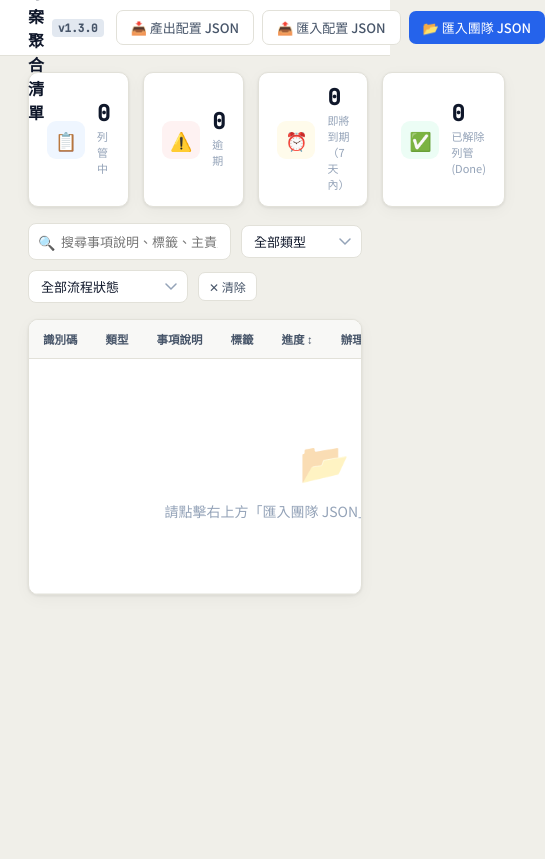
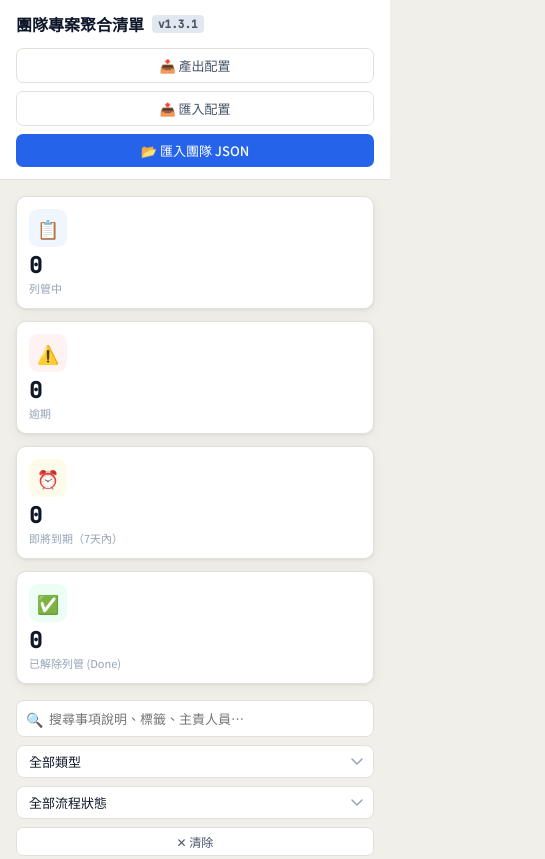
Before and after one commit to joy3352763/joykanban, a plain HTML site: page Tracker.html in a window 390 px wide. Shown: the top 859 px of the page, 545 px wide, since content can reach past the window. Drawn offline with Linux system fonts and the light colour scheme.

Commit message:
Update Tracker.html

```diff
--- a/Tracker.html
+++ b/Tracker.html
@@ -33,10 +33,10 @@ body { font-family: 'Noto Sans TC', sans-serif; background: var(--bg); color: va
 
 /* ── Main layout ── */
 .main { flex: 1; display: flex; flex-direction: column; min-height: 100vh; width: 100%; }
-.topbar { background: var(--surface); border-bottom: 1px solid var(--border); padding: 0 28px; height: 56px; display: flex; align-items: center; gap: 12px; position: sticky; top: 0; z-index: 90; }
-.topbar-title { font-size: 16px; font-weight: 600; color: var(--text); flex: 1; display: flex; align-items: center; gap: 8px; }
+.topbar { background: var(--surface); border-bottom: 1px solid var(--border); padding: 0 28px; height: 56px; display: flex; align-items: center; justify-content: space-between; gap: 12px; position: sticky; top: 0; z-index: 90; }
+.topbar-title { font-size: 16px; font-weight: 600; color: var(--text); display: flex; align-items: center; gap: 8px; flex-wrap: wrap; }
 .version-tag { font-family: 'JetBrains Mono', monospace; font-size: 11px; background: #e2e8f0; color: #475569; padding: 2px 6px; border-radius: 4px; }
-.topbar-actions { display: flex; align-items: center; gap: 8px; }
+.topbar-actions { display: flex; align-items: center; gap: 8px; flex-wrap: wrap; }
 
 .btn { display: inline-flex; align-items: center; gap: 6px; padding: 7px 14px; border-radius: 7px; font-size: 13px; font-weight: 500; font-family: inherit; cursor: pointer; transition: all .15s; border: none; white-space: nowrap; }
 .btn-primary { background: var(--accent); color: white; }
@@ -66,9 +66,9 @@ select.filter-select { padding: 8px 12px; border: 1px solid var(--border); borde
 select.filter-select:focus { outline: none; border-color: var(--accent); }
 
 /* Table */
-.table-wrap { padding: 0 28px 28px; flex: 1; }
-.table-card { background: var(--surface); border: 1px solid var(--border); border-radius: var(--radius); box-shadow: var(--shadow); overflow: hidden; }
-table { width: 100%; border-collapse: collapse; }
+.table-wrap { padding: 0 28px 28px; flex: 1; display: flex; flex-direction: column; min-width: 0; }
+.table-card { background: var(--surface); border: 1px solid var(--border); border-radius: var(--radius); box-shadow: var(--shadow); overflow-x: auto; -webkit-overflow-scrolling: touch; }
+table { width: 100%; border-collapse: collapse; min-width: 800px; }
 thead { background: #f8f8f6; }
 th { padding: 11px 14px; text-align: left; font-size: 11.5px; font-weight: 600; color: var(--text-2); border-bottom: 1px solid var(--border); white-space: nowrap; }
 th.sortable { cursor: pointer; user-select: none; }
@@ -78,7 +78,7 @@ tbody tr:hover { background: #fafaf8; }
 tbody tr.overdue td:first-child { border-left: 3px solid var(--danger); }
 tbody tr.soon td:first-child { border-left: 3px solid var(--warn); }
 .seq-no { font-family: 'JetBrains Mono', monospace; font-size: 12px; color: var(--text-3); font-weight: 500; }
-.type-badge { display: inline-flex; align-items: center; padding: 3px 8px; border-radius: 5px; font-size: 11px; font-weight: 600; }
+.type-badge { display: inline-flex; align-items: center; padding: 3px 8px; border-radius: 5px; font-size: 11px; font-weight: 600; white-space: nowrap; }
 .type-badge.project { background: #eff6ff; color: #1d4ed8; }
 .type-badge.routine { background: #f0fdf4; color: #15803d; }
 .item-title { font-weight: 500; color: var(--text); line-height: 1.4; }
@@ -99,8 +99,8 @@ tbody tr.soon td:first-child { border-left: 3px solid var(--warn); }
 .progress-fill.mid { background: var(--warn); }
 .progress-fill.high { background: var(--ok); }
 
-/* Badges - 恢復為純顯示，並加入點擊修改的提示與效果 */
-.status-badge, .wf-badge { display: inline-flex; align-items: center; gap: 5px; padding: 4px 9px; border-radius: 99px; font-size: 11.5px; font-weight: 500; cursor: pointer; transition: opacity 0.2s; }
+/* Badges */
+.status-badge, .wf-badge { display: inline-flex; align-items: center; gap: 5px; padding: 4px 9px; border-radius: 99px; font-size: 11.5px; font-weight: 500; cursor: pointer; transition: opacity 0.2s; white-space: nowrap; }
 .status-badge:hover, .wf-badge:hover { opacity: 0.7; }
 .status-badge::before { content: ''; width: 6px; height: 6px; border-radius: 50%; }
 
@@ -114,7 +114,7 @@ tbody tr.soon td:first-child { border-left: 3px solid var(--warn); }
 .wf-badge.approved { background: var(--ok-bg); color: var(--ok); border: 1px solid #a7f3d0; }
 .wf-badge.returned { background: var(--danger-bg); color: var(--danger); border: 1px solid #fecaca; }
 
-.track-date { font-family: 'JetBrains Mono', monospace; font-size: 12px; color: var(--text-2); }
+.track-date { font-family: 'JetBrains Mono', monospace; font-size: 12px; color: var(--text-2); white-space: nowrap; }
 .track-date.overdue { color: var(--danger); font-weight: 600; }
 .track-date.soon { color: var(--warn); font-weight: 600; }
 .actions { display: flex; gap: 6px; }
@@ -126,18 +126,46 @@ tbody tr.soon td:first-child { border-left: 3px solid var(--warn); }
 .detail-label { font-size: 12px; font-weight: 600; color: var(--text-3); margin-bottom: 8px; border-bottom: 1px solid #f0f0ec; padding-bottom: 6px; }
 .detail-text { font-size: 13px; line-height: 1.6; color: var(--text-2); white-space: pre-wrap; }
 .log-entry { margin-bottom: 8px; font-size: 12.5px; border-left: 2px solid var(--border); padding-left: 8px; }
-.log-time { font-family: 'JetBrains Mono', monospace; font-size: 11px; color: var(--text-3); }
+.log-time { font-family: 'JetBrains Mono', monospace; font-size: 11px; color: var(--text-3); display: block; margin-bottom: 2px;}
 .log-user { font-weight: 600; color: var(--text); }
-.subtask-item { display: flex; align-items: flex-start; gap: 6px; margin-bottom: 4px; }
+.subtask-item { display: flex; align-items: flex-start; gap: 6px; margin-bottom: 4px; font-size: 13px;}
 .subtask-item.done { color: var(--ok); text-decoration: line-through; opacity: 0.7; }
 
 .empty-state { text-align: center; padding: 60px 20px; }
 .empty-state .icon { font-size: 40px; margin-bottom: 12px; opacity: .4; }
 .empty-state p { color: var(--text-3); font-size: 14px; }
 .section-divider { padding: 8px 14px; background: #f8f7f4; border-bottom: 1px solid var(--border); font-size: 12px; font-weight: 500; color: var(--text-3); cursor: pointer; }
+
+/* ── 卷軸美化 ── */
 ::-webkit-scrollbar { width: 6px; height: 6px; }
 ::-webkit-scrollbar-track { background: transparent; }
 ::-webkit-scrollbar-thumb { background: #d1d5db; border-radius: 99px; }
+
+/* ── Mobile 版面支援 (RWD) ── */
+@media (max-width: 900px) {
+  .expanded-content { grid-template-columns: 1fr; gap: 16px; } /* 平板尺寸下，詳情面板改為單欄上下排列 */
+  .detail-block { grid-column: 1 / -1 !important; }
+}
+
+@media (max-width: 768px) {
+  .topbar { padding: 12px 16px; height: auto; flex-direction: column; align-items: flex-start; gap: 12px; }
+  .topbar-actions { width: 100%; justify-content: flex-start; }
+
+  .stats-bar { padding: 16px; display: grid; grid-template-columns: 1fr 1fr; gap: 12px; }
+  .stat-card { padding: 12px; flex-direction: column; align-items: flex-start; gap: 8px; }
+
+  .filter-bar { padding: 0 16px 16px; flex-direction: column; align-items: stretch; gap: 8px; }
+  .search-wrap { width: 100%; min-width: unset; }
+  .filter-select { width: 100%; }
+
+  .table-wrap { padding: 0 16px 28px; }
+  th, td { padding: 10px; }
+}
+
+@media (max-width: 480px) {
+  .stats-bar { grid-template-columns: 1fr; } /* 手機直向尺寸下，統計卡片改為單欄排列 */
+  .btn { width: 100%; justify-content: center; } /* 手機上的按鈕滿版以便點擊 */
+}
 </style>
 </head>
 <body>
@@ -145,13 +173,13 @@ tbody tr.soon td:first-child { border-left: 3px solid var(--warn); }
 <main class="main">
   <!-- Top bar -->
   <div class="topbar">
-    <div class="topbar-title">團隊專案聚合清單 <span class="version-tag">v1.3.0</span></div>
+    <div class="topbar-title">團隊專案聚合清單 <span class="version-tag">v1.3.1</span></div>
     <div class="topbar-actions">
       <!-- 配置與匯入匯出按鈕 -->
-      <button class="btn btn-ghost" onclick="exportConfig()" title="匯出您的介面自訂標籤設定">📥 產出配置 JSON</button>
+      <button class="btn btn-ghost" onclick="exportConfig()" title="匯出您的介面自訂標籤設定">📥 產出配置</button>
 
       <input type="file" id="config-upload" accept=".json" onchange="importConfig(event)" style="display: none;">
-      <button class="btn btn-ghost" onclick="document.getElementById('config-upload').click()" title="載入介面自訂標籤設定">📤 匯入配置 JSON</button>
+      <button class="btn btn-ghost" onclick="document.getElementById('config-upload').click()" title="載入介面自訂標籤設定">📤 匯入配置</button>
 
       <input type="file" id="multi-upload" multiple accept=".json" onchange="handleTeamUpload(event)" style="display: none;">
       <button class="btn btn-primary" onclick="document.getElementById('multi-upload').click()">📂 匯入團隊 JSON</button>
@@ -272,9 +300,8 @@ function updateFilterOptionsUI() {
 
 // ── 匯出與匯入配置 JSON (純介面設定，不包含專案資料) ───────────────────
 function exportConfig() {
-  // 只匯出介面標籤設定
   const configPayload = {
-    version: "1.3.0",
+    version: "1.3.1",
     labels: customLabels
   };
 
@@ -294,14 +321,12 @@ async function importConfig(event) {
     const text = await file.text();
     const data = JSON.parse(text);
 
-    // 只讀取 labels 設定，絕對不覆蓋 CURRENT_ITEMS (專案進度)
     if (data.labels) {
       customLabels = { ...customLabels, ...data.labels };
       updateFilterOptionsUI();
-      renderTable(); // 重新渲染表格，套用新標籤文字
+      renderTable();
       alert("成功載入介面配置！自訂標籤慣用語已更新。");
     } else if (Array.isArray(data) || data.items) {
-      // 防呆：如果使用者不小心選錯檔案，選到包含專案資料的舊版配置檔
       alert("此檔案似乎包含專案進度資料，請使用「匯入團隊 JSON」載入事項進度。\n目前僅能透過配置 JSON 載入自訂標籤。");
     } else {
       alert("配置檔格式錯誤，找不到介面標籤設定！");
@@ -553,7 +578,7 @@ function renderRow(item, tbody) {
       if (!logs || logs.length === 0) return '<div class="detail-text">無活動紀錄</div>';
       return logs.map(l => `
         <div class="log-entry">
-          <div class="log-time">${l.time} - <span class="log-user">${l.user}</span></div>
+          <span class="log-time">${l.time} - <span class="log-user">${l.user}</span></span>
           <div class="detail-text">${l.action.replace(/\n/g, '<br>')}</div>
         </div>
       `).join('');
```
